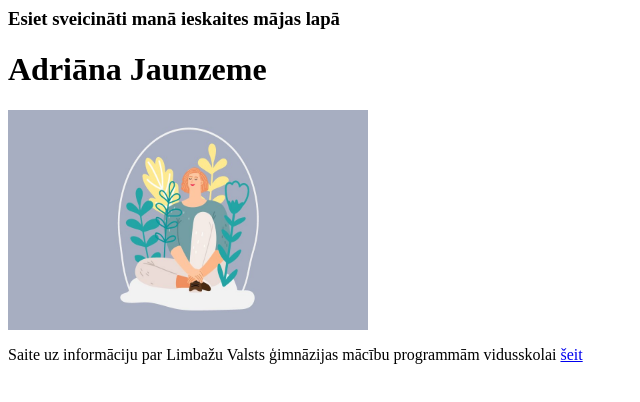
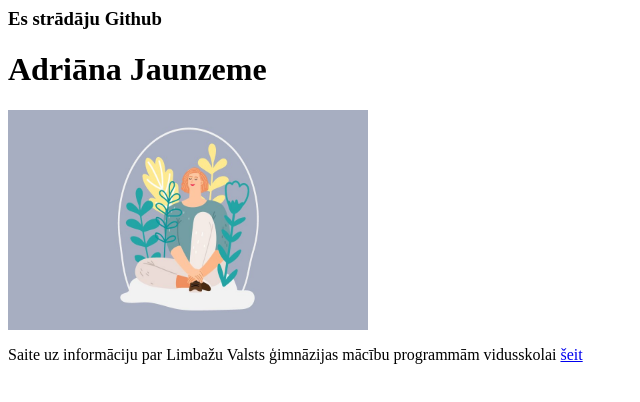
Before and after one commit to jaunzeme/abc, a plain HTML site: page iesk_html/index.htm in a window 1280 px wide. Shown: the whole page, without its empty margins (0-640 px from the left). Drawn offline with Linux system fonts and the light colour scheme.

Commit message:
Update index.htm

```diff
--- a/iesk_html/index.htm
+++ b/iesk_html/index.htm
@@ -1,6 +1,6 @@
 <html>
 <body>
-<p><h3>Esiet sveicināti manā ieskaites mājas lapā</h3></p>
+<p><h3>Es strādāju Github</h3></p>
 <p><h1>Adriāna Jaunzeme</h1></p>
 <img src="bildes/es.jpg" width="360" height="220">
 <p>Saite uz informāciju par Limbažu Valsts ģimnāzijas mācību programmām vidusskolai <a href="skati/tabula.htm">šeit</a>
```
